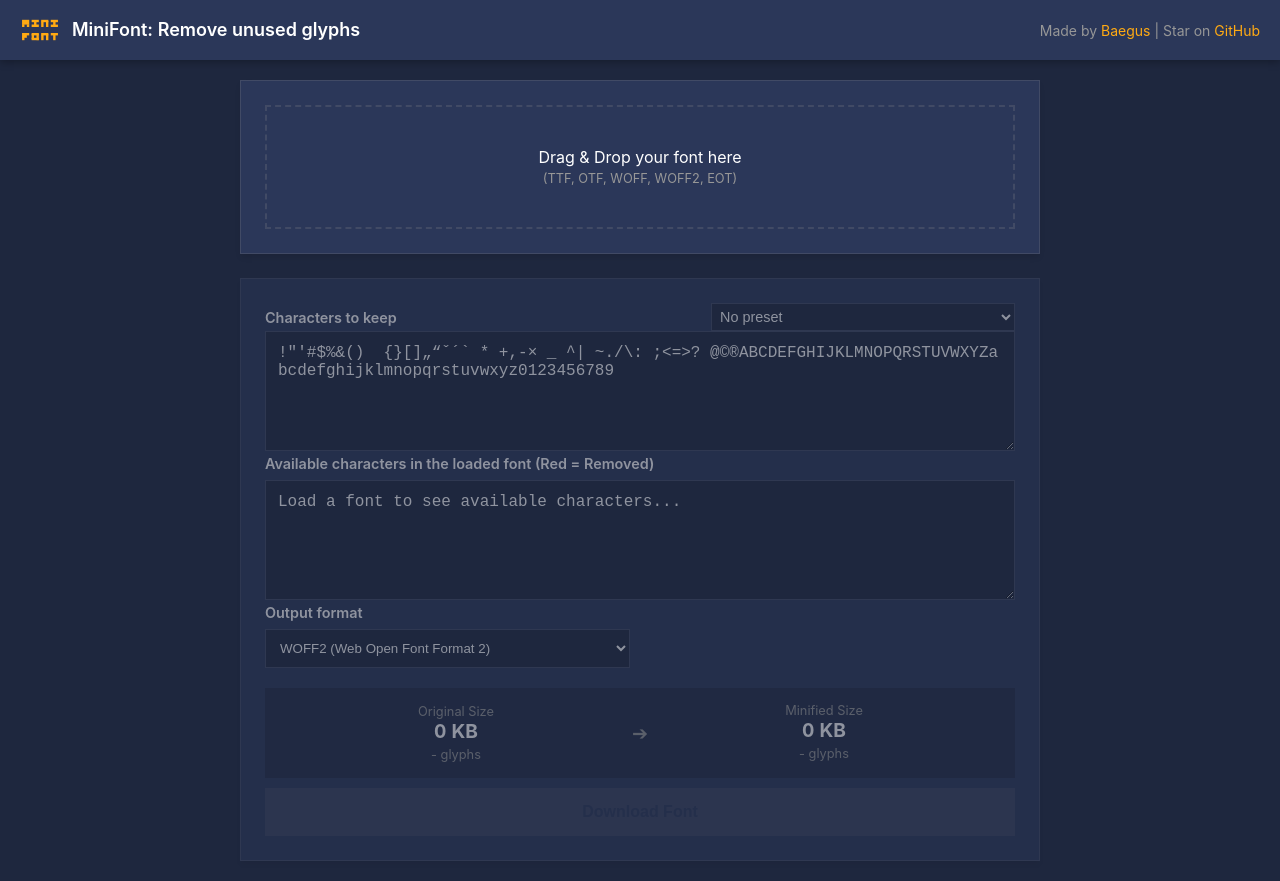
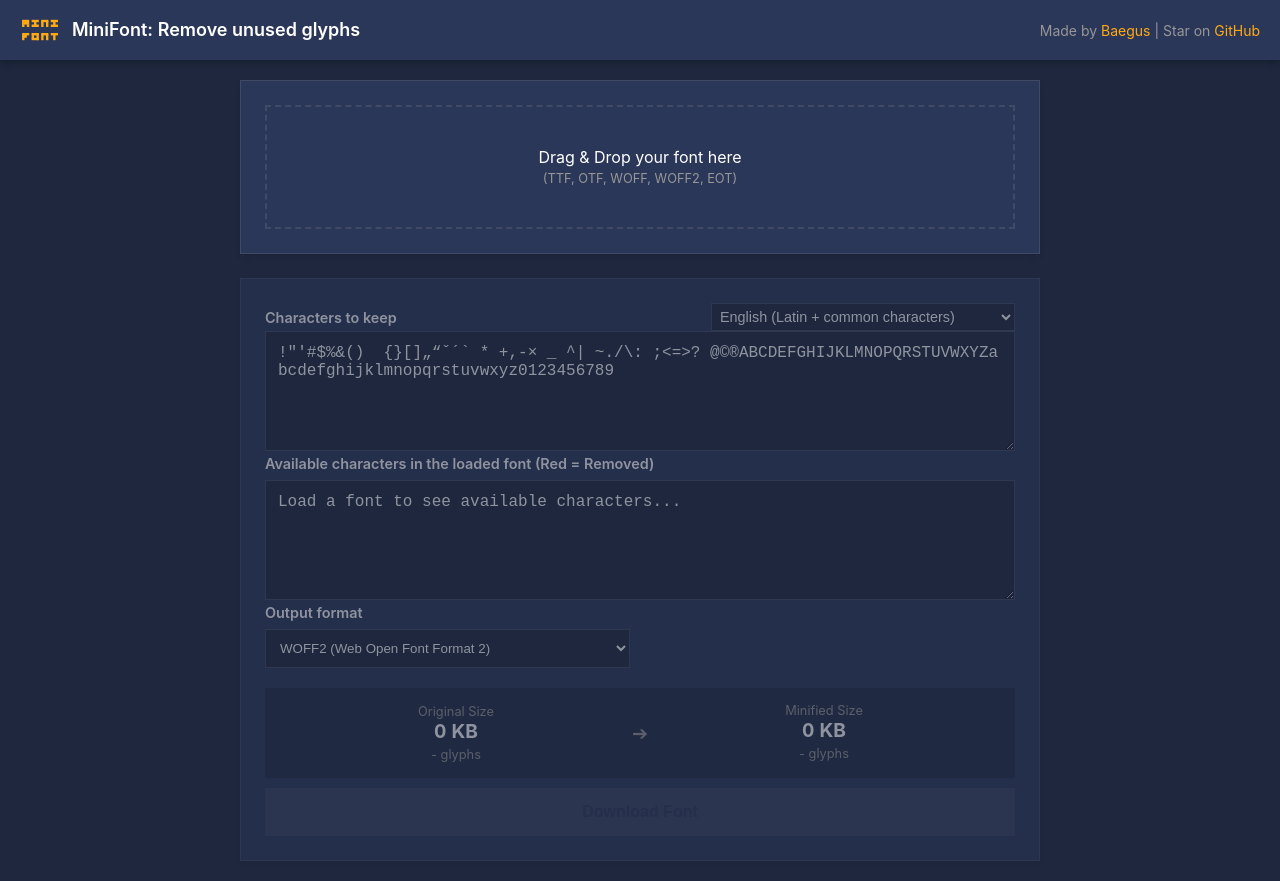
Before and after one commit to Baegus/MiniFont, a plain HTML site: page index.html in a window 1280 px wide. Drawn offline with nearby package versions, Linux system fonts and the light colour scheme.

Commit message:
Match the current input to presets

```diff
--- a/index.html
+++ b/index.html
@@ -580,17 +580,30 @@
 		}
 	});
 
+	function matchInputWithPreset() {
+		let matchedPreset = "";
+		for (const [name, value] of Object.entries(presets)) {
+			if (keptCharsInput.value !== value) continue;
+			matchedPreset = name;
+			break;
+		}
+		if (matchedPreset) {
+			presetSelect.value = matchedPreset;
+			previousPreset = matchedPreset;
+		} else {
+			if (presetSelect.value !== "") {
+				previousPreset = "";
+			}
+			presetSelect.value = "";
+		}
+	}
+	matchInputWithPreset();
+
+
 	// Recalculate on Input Change (Debounced)
 	keptCharsInput.addEventListener("input", () => {
-		if (presetSelect.value === "") {
-			customKeptChars = keptCharsInput.value;
-		} else {
-			// User edited a preset -> switch to "No preset"
-			previousPreset = "";
-			presetSelect.value = "";
-			customKeptChars = keptCharsInput.value;
-		}
-
+		matchInputWithPreset();
+		customKeptChars = keptCharsInput.value;
 		localStorage.setItem("MiniFont_keptChars", keptCharsInput.value);
 		updateCharDisplay();
 		clearTimeout(debounceTimer);
```
